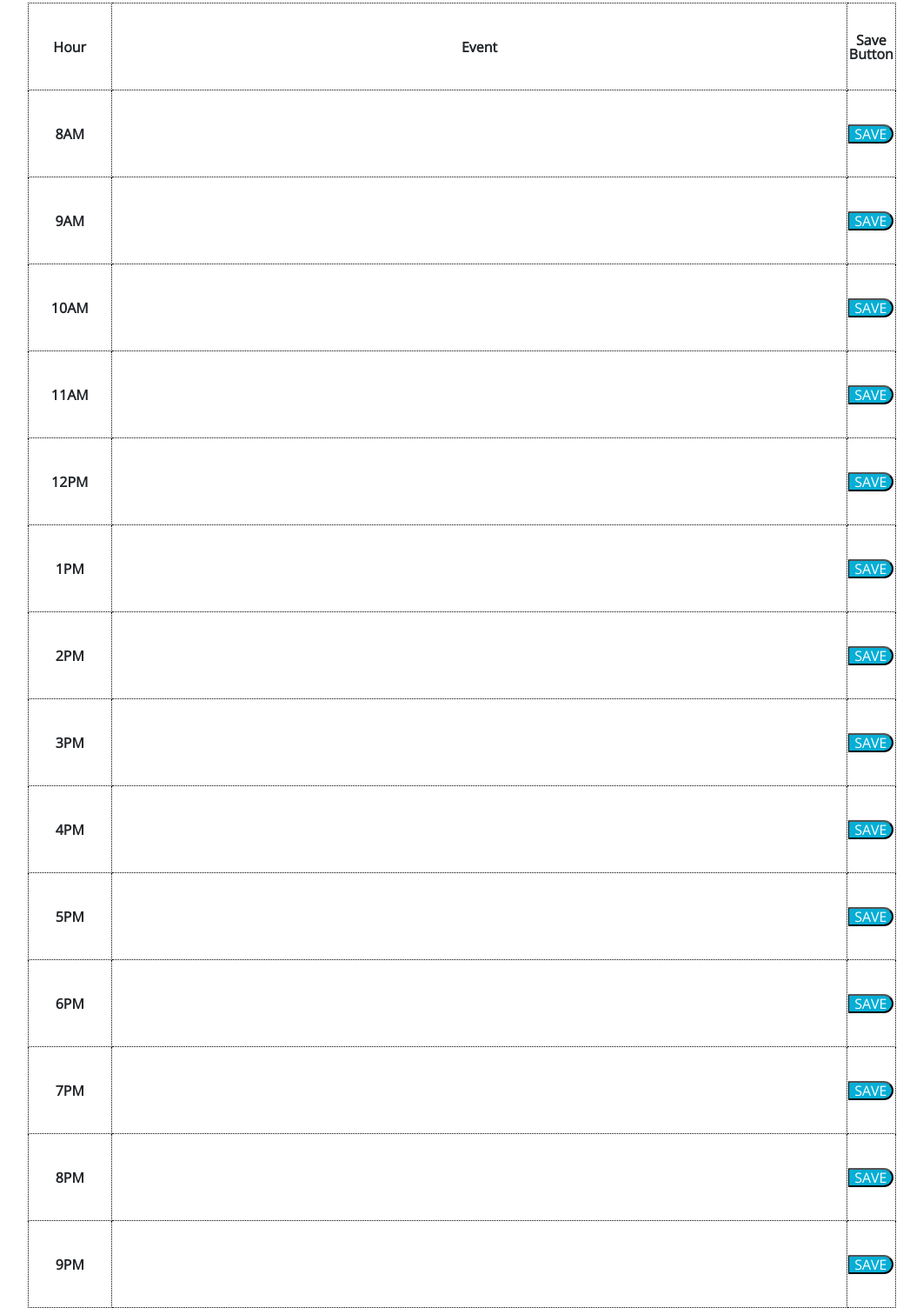
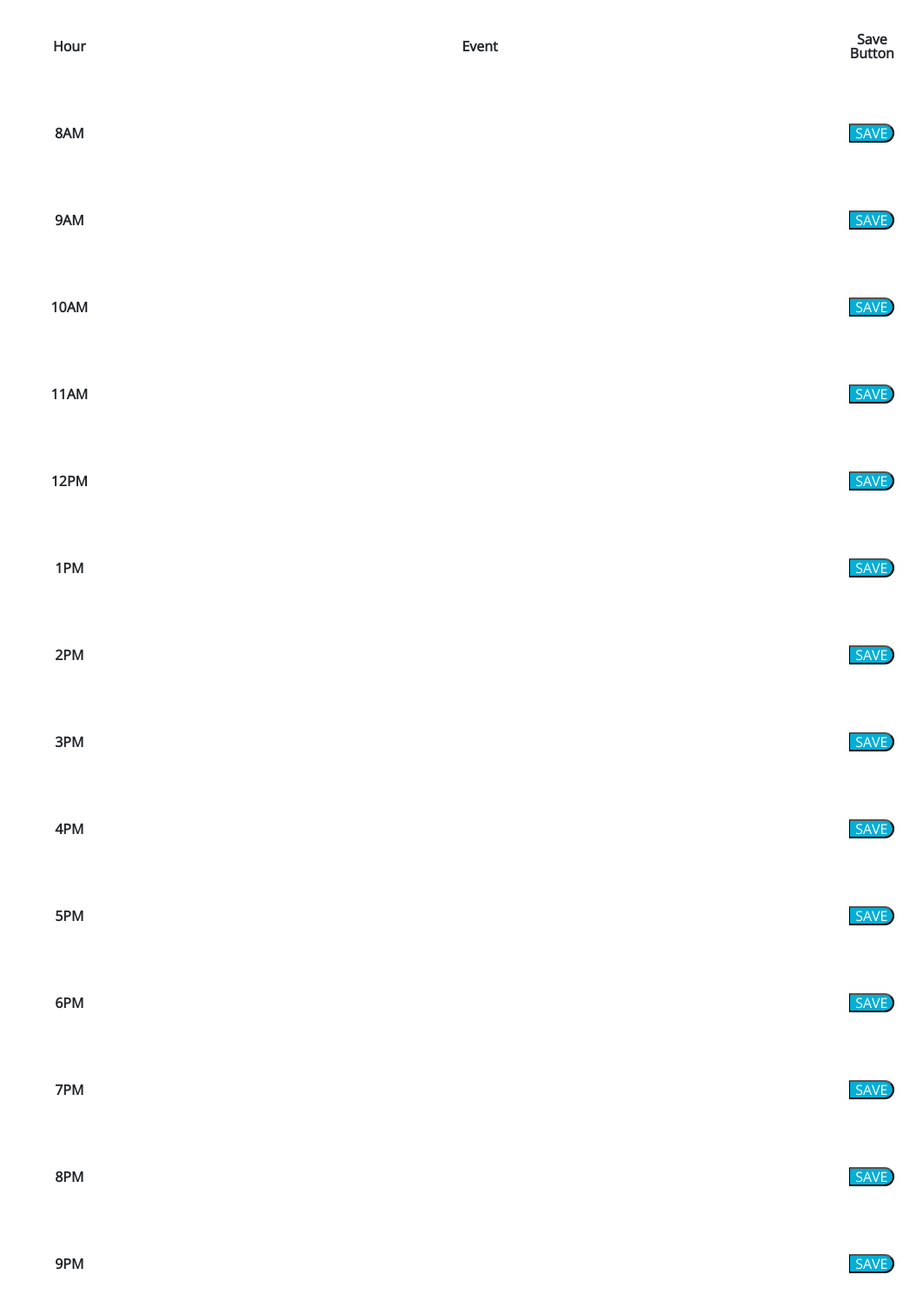
Before and after one commit to abaxley2/HW-05-Work-Day-Scheduler, a plain HTML site: page index.html in a window 1280 px wide. Shown: the part 333-1837 px from the top of the page at 87% size, without its empty margins (109-1171 px from the left). Drawn offline with nearby package versions, Linux system fonts and the light colour scheme.

Commit message:
trying to make it work with a table

```diff
--- a/index.html
+++ b/index.html
@@ -39,73 +39,73 @@
         <tbody>
           <tr>
             <th scope="row">8AM</th>
-            <td></td>
+            <td class="textAreaRow" id = "eightAm"></td>
             <td><button type="button" class="saveBtn" id="saveBtn">SAVE</button></td>
           </tr>
           <tr>
             <th scope="row">9AM</th>
-            <td></td>
+            <td class="textAreaRow"></td>
             <td><button type="button" class="saveBtn" id="saveBtn">SAVE</button></td>
           </tr>
           <tr>
             <th scope="row">10AM</th>
-            <td></td>
+            <td class="textAreaRow"></td>
             <td><button type="button" class="saveBtn" id="saveBtn">SAVE</button></td>
           </tr>
           <tr>
             <th scope="row">11AM</th>
-            <td></td>
+            <td class="textAreaRow"></td>
             <td><button type="button" class="saveBtn" id="saveBtn">SAVE</button></td>
           </tr>
           <tr>
             <th scope="row">12PM</th>
-            <td></td>
+            <td class="textAreaRow"></td>
             <td><button type="button" class="saveBtn" id="saveBtn">SAVE</button></td>
           </tr>
           <tr>
             <th scope="row">1PM</th>
-            <td></td>
+            <td class="textAreaRow"></td>
             <td><button type="button" class="saveBtn" id="saveBtn">SAVE</button></td>
           </tr>
           <tr>
             <th scope="row">2PM</th>
-            <td></td>
+            <td class="textAreaRow"></td>
             <td><button type="button" class="saveBtn" id="saveBtn">SAVE</button></td>
           </tr>
           <tr>
             <th scope="row">3PM</th>
-            <td></td>
+            <td class="textAreaRow"></td>
             <td><button type="button" class="saveBtn" id="saveBtn">SAVE</button></td>
           </tr>
           <tr>
             <th scope="row">4PM</th>
-            <td></td>
+            <td class="textAreaRow"></td>
             <td><button type="button" class="saveBtn" id="saveBtn">SAVE</button></td>
           </tr>
           <tr>
             <th scope="row">5PM</th>
-            <td></td>
+            <td class="textAreaRow"></td>
             <td><button type="button" class="saveBtn" id="saveBtn">SAVE</button></td>
           </tr>
           <!-- EXTRA TIME FOR TESTING -->
           <tr>
             <th scope="row">6PM</th>
-            <td></td>
+            <td class="textAreaRow"></td>
             <td><button type="button" class="saveBtn" id="saveBtn">SAVE</button></td>
           </tr>
           <tr>
             <th scope="row">7PM</th>
-            <td></td>
+            <td class="textAreaRow"></td>
             <td><button type="button" class="saveBtn" id="saveBtn">SAVE</button></td>
           </tr>
           <tr>
             <th scope="row">8PM</th>
-            <td></td>
+            <td class="textAreaRow"></td>
             <td><button type="button" class="saveBtn" id="saveBtn">SAVE</button></td>
           </tr>
           <tr>
             <th scope="row">9PM</th>
-            <td></td>
+            <td class="textAreaRow"></td>
             <td><button type="button" class="saveBtn" id="saveBtn">SAVE</button></td>
           </tr>
 
--- a/script.js
+++ b/script.js
@@ -1,3 +1,32 @@
 // Header date function
 var today = moment();
 $("#currentDay").text(today.format("[Today's Date is ]MMM Do, YYYY"));
+
+
+//figure out what time of day it is
+var checkTime = function () {
+    var currentHour = moment().format("H");
+    var colorRowEl = $(".textAreaRow");
+    console.log(colorRowEl);
+    console.log(currentHour);
+
+    for (var i = 0; i < colorRowEl; i++) {
+
+        var timeID = colorRowEl.id;
+
+        var changeColor = document.getElementById(colorRowEl.id);
+
+        $(colorRowEl.id).removeClass(".present, .past, .future");
+
+        if (timeID < currentTime) {
+            $(changeColor).addClass("past");
+        } else if (timeID > currentTime) {
+            $(changeColor).addClass("future");
+        } else {
+            $(changeColor).addClass("present");
+        }
+    }
+
+}
+
+checkTime();
--- a/style.css
+++ b/style.css
@@ -76,12 +76,6 @@ table#table1 {
   margin-right:5%;
 }
 
-table,
-th,
-td {
-  border: 1px dotted black;
-}
-
 th{
   text-align: center;
 }
```
